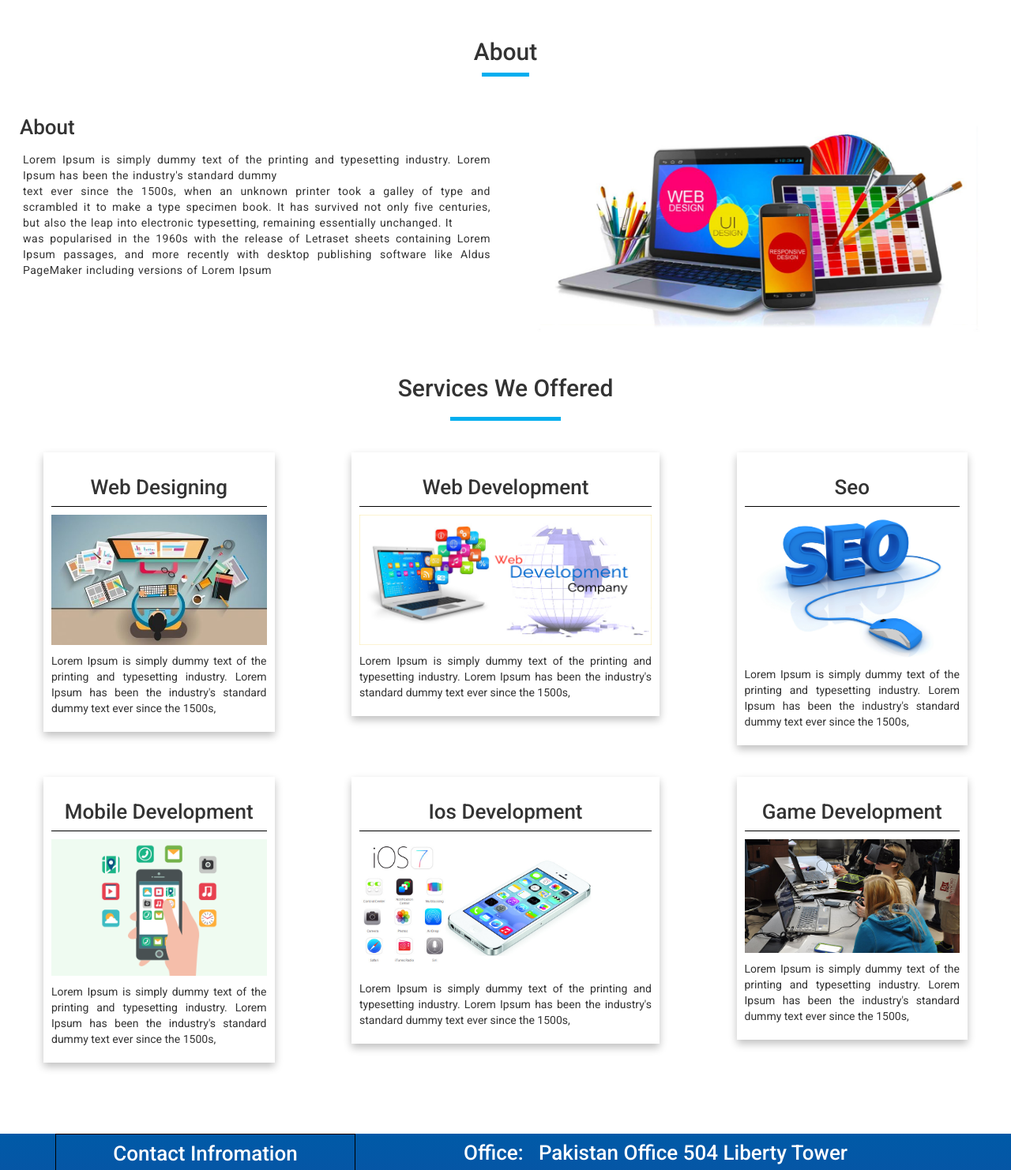
After one commit to Asamteq/company, a CodeIgniter app: page /company/index.php/front/index in a window 1280 px wide. The commit adds this page. Shown: the part 921-2403 px from the top of the page at 79% size. Run offline with CodeIgniter, Linux system fonts and the light colour scheme; some libraries are stand-ins or nearby versions.

Commit message:
new files added

```diff
--- a/application/config/config.php
+++ b/application/config/config.php
@@ -23,7 +23,7 @@ defined('BASEPATH') OR exit('No direct script access allowed');
 | a PHP script and you can easily do that on your own.
 |
 */
-$config['base_url'] = '';
+$config['base_url'] = 'http://localhost/company/';
 
 /*
 |--------------------------------------------------------------------------
--- /dev/null
+++ b/application/controllers/front.php
@@ -0,0 +1,25 @@
+<?php
+defined('BASEPATH') OR exit('No direct script access allowed');
+
+class Front extends CI_Controller {
+
+	/**
+	 * Index Page for this controller.
+	 *
+	 * Maps to the following URL
+	 * 		http://example.com/index.php/welcome
+	 *	- or -
+	 * 		http://example.com/index.php/welcome/index
+	 *	- or -
+	 * Since this controller is set as the default controller in
+	 * config/routes.php, it's displayed at http://example.com/
+	 *
+	 * So any other public methods not prefixed with an underscore will
+	 * map to /index.php/welcome/<method_name>
+	 * @see https://codeigniter.com/user_guide/general/urls.html
+	 */
+	public function index()
+	{
+		$this->load->view('company');
+	}
+}
--- /dev/null
+++ b/application/views/company.php
@@ -0,0 +1,122 @@
+<DOCTYPE HTML>
+<html>
+	<head>
+   	    <meta name="viewport" content="width=device-width, initial-scale=1.0">
+    	<title>ASAM TEQ</title>
+        <link rel="stylesheet" href="<?php echo $this->config->item('base_url')?>assets/css/bootstrap.css" type="text/css">
+         <link rel="stylesheet" href="<?php echo $this->config->item('base_url')?>assets/css/style.css" type="text/css">
+         <link href="https://fonts.googleapis.com/css?family=Roboto:300,400,400i,500,700" rel="stylesheet">
+        <script src="<?php echo $this->config->item('base_url')?>assets/js/jquery.js" type="text/JavaScript"></script>
+        <script src="<?php echo $this->config->item('base_url')?>assets/js/bootstrap.js" type="text/JavaScript"></script>
+    </head>
+ <body>
+ <div id="navigation-section">
+ 	<div id="logo">
+
+    </div>
+ 	<div id="menu">
+		<ul>
+        	<li><a href="">Home</a></li>
+            <li><a href="">About</a></li>
+            <li><a href="#services-section">Services</a></li>
+            <li><a href="">Our Work</a></li>
+            <li><a href="">Carrer</a></li>
+            <li><a href="">Blog</a></li>
+            <li><a href="" class="btn btn-generic-style">Contact Us</a></li>
+        </ul>
+    </div>
+ </div><!--eend of navigation section-->
+ <div id="hero-image" class="parallex">
+ 	<div id="hero-text">
+     	<h3>Welcome to Web Design & Development</h3>
+       	<h1>Web Design & Development Services</h1>
+        <h2>Creating solutions With More Features To Reach The Market Faster</h2>
+        <div id="info-box">
+        	<h2>Get Free Quets<br>Contact to our site</h2>
+        </div>
+     </div>
+</div><!--end of hero data-->
+<div id="about-data">
+    <h3>About</h3>
+    <div class="underline"></div>
+     <div class="container-fluid">
+        <div class="row">
+         <div class="col-md-6">
+             <div id="about-content">
+                <h4>About</h4>
+                    <p>Lorem Ipsum is simply dummy text of the printing and typesetting industry. Lorem Ipsum has been the industry's standard dummy <br>text ever since the 1500s, when an unknown printer took a galley of type and scrambled it to make a type specimen book. It has survived not only five centuries, but also the leap into electronic typesetting, remaining essentially unchanged. It<br> was popularised in the 1960s with the release of Letraset sheets containing Lorem Ipsum passages, and more recently with desktop publishing software like Aldus PageMaker including versions of Lorem Ipsum</p>
+                 <a href=""></a>
+            </div>
+             </div>
+         <div class="col-md-6">
+             <img src="../../assets/images/about-picture.jpg" width="100%">
+            </div>
+         </div>
+     </div>
+ </div><!--end of about data-->
+                    <!--creation of services section-->
+    <div id="services-section">
+        <h3>Services We Offered</h3>
+        <div class="underline-services"></div>
+        <div class="container">
+            <div class="row">
+                <div class="col-md-3  col-md-offset services-coloumn-style">
+                    <h4>Web Designing</h4>
+                    <img src="../../assets/images/web-design.jpg" width="100%">
+                    <p>Lorem Ipsum is simply dummy text of the printing and typesetting industry. Lorem Ipsum has been the industry's standard dummy text ever since the 1500s,</p>
+                </div>
+                <div class="col-md-4 col-md-offset-1 services-coloumn-style">
+                    <h4>Web Development</h4>
+                     <img src="../../assets/images/web-develop.jpg" width="100%">
+                    <p>Lorem Ipsum is simply dummy text of the printing and typesetting industry. Lorem Ipsum has been the industry's standard dummy text ever since the 1500s,</p>
+                </div>
+                <div class="col-md-3 col-md-offset-1 services-coloumn-style">
+                    <h4>Seo</h4>
+                      <img src="../../assets/images/seo.jpg" width="100%">
+                    <p>Lorem Ipsum is simply dummy text of the printing and typesetting industry. Lorem Ipsum has been the industry's standard dummy text ever since the 1500s,</p>
+                </div>
+                  <div class="col-md-3  col-md-offset services-coloumn-style">
+                    <h4>Mobile Development</h4>
+                      <img src="../../assets/images/mobile-develop.png" width="100%">
+                      <p>Lorem Ipsum is simply dummy text of the printing and typesetting industry. Lorem Ipsum has been the industry's standard dummy text ever since the 1500s,</p>
+                </div>
+                 <div class="col-md-4 col-md-offset-1 services-coloumn-style">
+                    <h4>Ios Development</h4>
+                    <img src="../../assets/images/ios-develop.jpg" width="80%">
+                     <p>Lorem Ipsum is simply dummy text of the printing and typesetting industry. Lorem Ipsum has been the industry's standard dummy text ever since the 1500s,</p>
+                </div>
+                <div class="col-md-3 col-md-offset-1 services-coloumn-style">
+                    <h4>Game Development</h4>
+                    <img src="../../assets/images/game-develop.jpg" width="100%">
+                    <p>Lorem Ipsum is simply dummy text of the printing and typesetting industry. Lorem Ipsum has been the industry's standard dummy text ever since the 1500s,</p>
+                </div>
+                </div>
+            </div>
+        </div><!--end of services section-->
+     <div id="footer-section">
+        <div class="container">
+            <div class="col-md-4 footer-information">
+                <h4>Contact Infromation</h4>
+                <label>Phone:</label><br>
+                <label>Email:</label><br>
+                <label>Skype:</label>
+            </div>
+
+                <div class="col-md-8">
+                    <h4>Office:&nbsp;&nbsp;&nbsp;Pakistan Office 504 Liberty Tower</h4>
+                    <iframe src="https://www.google.com/maps/embed?pb=!1m18!1m12!1m3!1d4189.5606058968815!2d74.31772515108666!3d31.469715586419827!2m3!1f0!2f0!3f0!3m2!1i1024!2i768!4f13.1!3m3!1m2!1s0x391906a9efb63f51%3A0xfdeb76efa466feee!2sNew+Liberty+Tower!5e0!3m2!1sen!2s!4v1516892381035" width="600px" height="200px" frameborder="0" style="border:0" allowfullscreen></iframe>
+            </div>
+
+
+
+
+         </div>
+
+     </div>
+
+
+
+
+
+ </body>
+</html>
--- a/assets/css/style.css
+++ b/assets/css/style.css
@@ -30,6 +30,25 @@
 	margin:0px;
 	padding:0px;
 	box-sizing:border-box'
+}
+.underline{
+    width:60px;
+	height:5px;
+	background-color:#00AEEF;
+	margin-bottom: 40px;
+	margin-left:auto;
+	margin-right: auto;
+}
+.underline-services{
+    width:140px;
+	height:5px;
+	background-color:#00AEEF;
+	margin-bottom: 40px;
+	margin-left:auto;
+	margin-right: auto;
+}
+h4{
+    font-size: 26px;
 }
 h3{
 	font-size:30px;
@@ -65,6 +84,7 @@ body{
 
 }
 #menu ul li{
+
 	width:120px;
 	height:40px;
 	font-size:18px;
@@ -85,20 +105,39 @@ body{
 	display:block;
 	clear:both;
 }
-.btn.btn-primary.btn-md.btn-style{
-	display:inline-block;
+/*===========================================
+			 Generic button class
+ ============================================*/
+.btn-generic-style{
+    display:inline-block;
 	width:160px;
 	font-size:18px;
 	background-color:#00AEEF;
 	padding:10px 0px;
 	border-radius:2px;
 	border:0px;
+}
+a.btn-generic-style{
+    color:#fff;
+}
 
-}
 #menu ul li a.btn.btn-primary.btn-md.btn-style{
 	color:#fff;
 }
 #menu ul li a.btn.btn-primary.btn-md.btn-style:hover{
+
+}
+/*===========================================
+			 Generic parralex code
+ ============================================*/
+.parallex{
+    max-width:100vw;
+	height:100vh;
+	background-position:center;
+	background-size:cover;
+	background-attachment:fixed;
+
+
 
 }
 /*===========================================
@@ -108,13 +147,12 @@ body{
 	 margin-top:40px;
 
  }
+#hero-image-amjad{
+	 margin-top:40px;
+
+ }
 #hero-image{
-	max-width:100vw;
-	height:100vh;
 	background-image:linear-gradient(rgba(0,0,0,0.5),rgba(0,0,0,0.5)),url("../../assets/images/main.jpg");
-	background-position:center;
-	background-size:cover;
-	background-attachment:fixed;
 }
 #hero-text{
 	color:#fff;
@@ -135,3 +173,73 @@ hero-text h3{
 	padding:30px;
 	background:linear-gradient(rgba(0,0,0,0.5),rgba(0,0,0,0.5));
 }
+/*===========================================
+                about section
+ ============================================*/
+#about-data h3{
+    margin-top:50px;
+    text-align: center;
+
+}
+#about-content h4{
+    margin-left: 10px;
+    margin-bottom: 12px;
+}
+
+#about-content p{
+    margin-left: 10px;
+    letter-spacing: 0.5px;
+    word-spacing: 1px;
+    text-align: justify;
+    padding:4px;
+}
+#about-image{
+    background-image: url("../../assets/images/about-picture.jpg");
+
+}
+/*===========================================
+			 services section
+ ============================================*/
+#services-section h3{
+    margin-top:40px;
+    text-align: center;
+    margin-bottom: 20px;
+}
+.services-coloumn-style h4{
+    text-align: center;
+    margin-bottom: 10px;
+    border-bottom: 1px solid black;
+    padding:10px;
+}
+.services-coloumn-style p{
+    margin-top: 10px;
+    text-align: justify;
+
+}
+.services-coloumn-style{
+    margin-bottom: 40px;
+    padding:10px;
+    box-shadow: 0px 5px 10px silver;
+}
+/*===========================================
+			 footer section
+ ============================================*/
+#footer-section{
+    margin-top:50px;
+    background: linear-gradient(#005AA7,#3f2b96);
+    height:70vh;
+}
+.footer-information{
+    border:1px solid black;
+}
+.footer-information label{
+    color:#fff;
+    padding:5px;
+}
+#footer-section h4{
+    text-align: center;
+    color:#fff;
+}
+#footer-section iframe{
+    padding:10px;
+}
```
Also changed, not shown: .htaccess (added), assets/images/about-picture.jpg (added), assets/images/game-develop.jpg (added), assets/images/ios-develop.jpg (added), assets/images/mobile-develop.png (added), assets/images/seo.jpg (added), assets/images/web-design.jpg (added), assets/images/web-develop.jpg (added), 2 other files.
